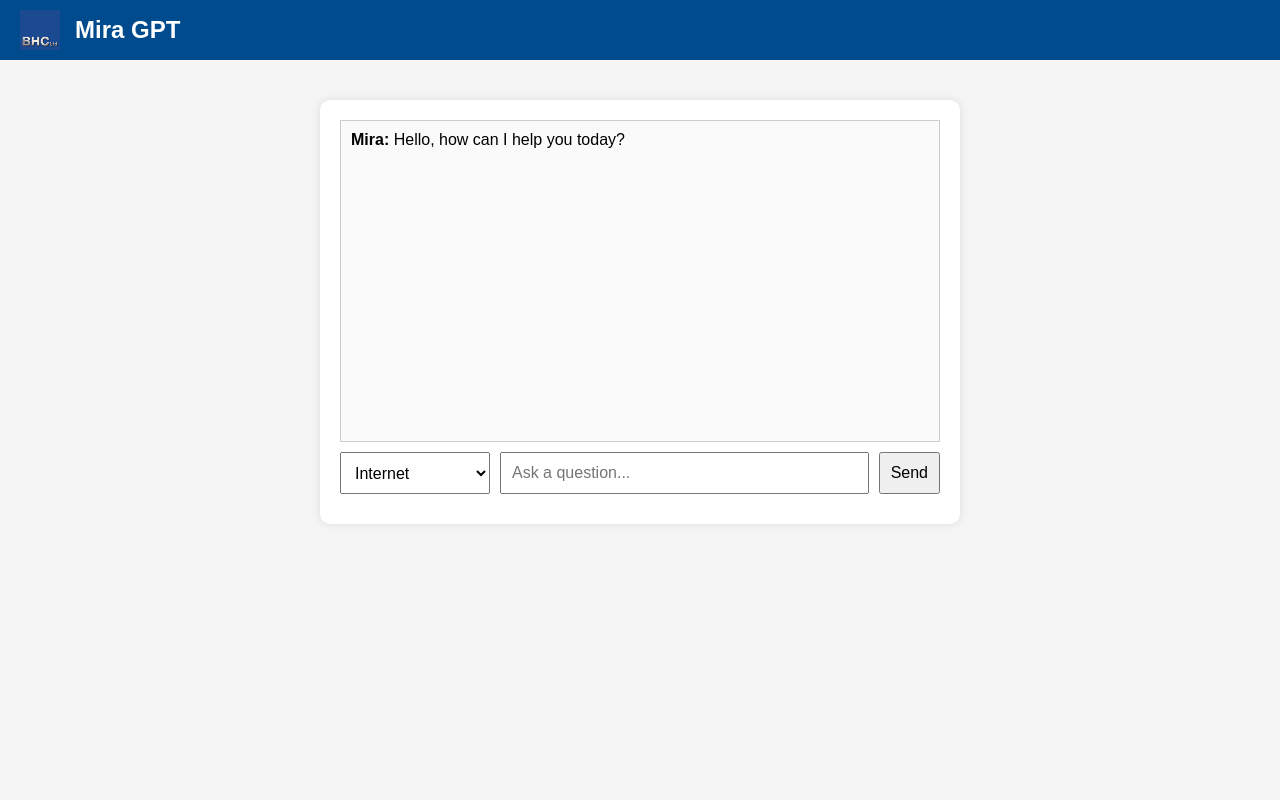
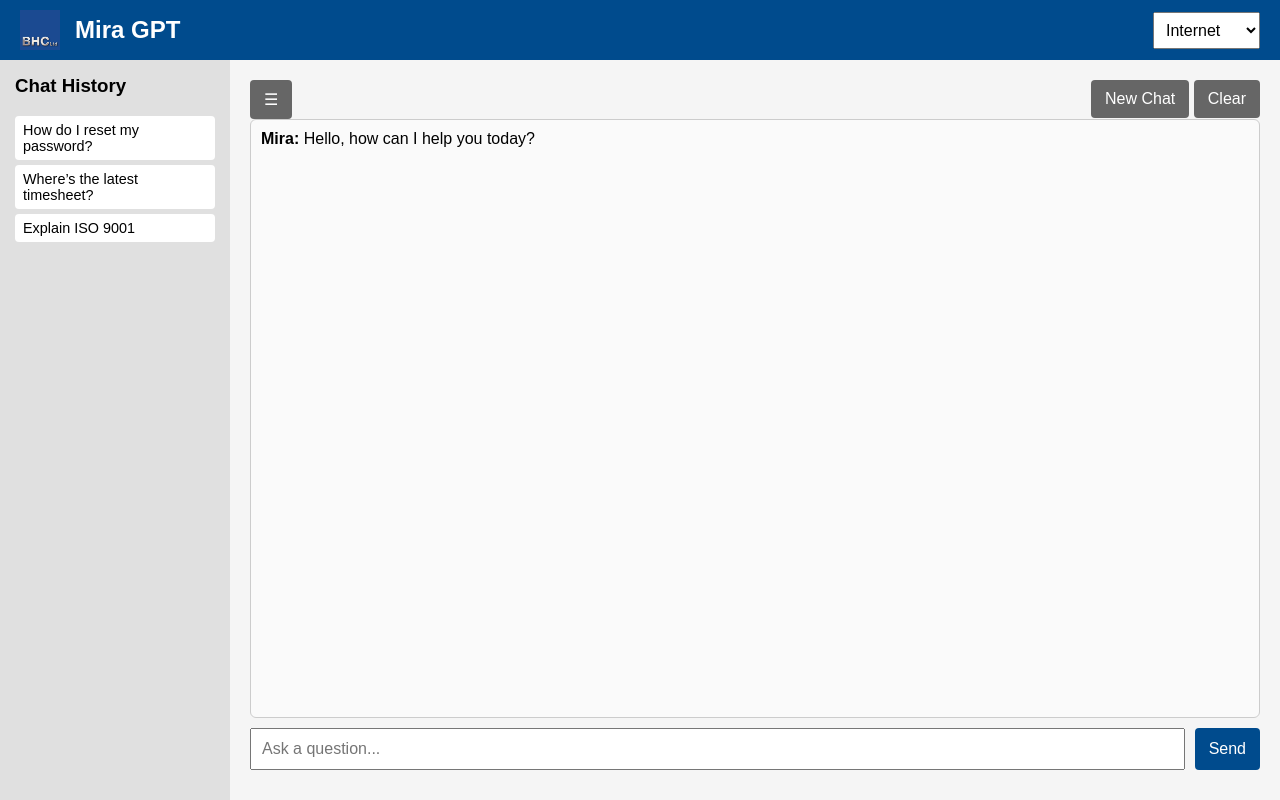
Before and after one commit to rsmith0770/mira-frontend, a plain HTML site: page index.html in a window 1280 px wide. Drawn offline with Linux system fonts and the light colour scheme.

Commit message:
Update index.html

```diff
--- a/index.html
+++ b/index.html
@@ -8,44 +8,93 @@
       margin: 0;
       font-family: Arial, sans-serif;
       background: #f5f5f5;
+      height: 100vh;
+      display: flex;
+      flex-direction: column;
     }
 
     /* Top Bar */
     .top-bar {
       display: flex;
+      justify-content: space-between;
       align-items: center;
       background-color: #004b8d;
       color: white;
       padding: 10px 20px;
     }
 
-    .top-bar img {
+    .top-left {
+      display: flex;
+      align-items: center;
+    }
+
+    .top-left img {
       height: 40px;
       margin-right: 15px;
     }
 
-    .top-bar h1 {
+    .top-left h1 {
+      margin: 0;
       font-size: 1.5em;
-      margin: 0;
     }
 
-    /* Chat UI */
-    .chat-container {
-      max-width: 600px;
-      margin: 40px auto;
-      background: white;
-      border-radius: 10px;
+    .top-right select {
+      padding: 8px;
+      font-size: 1em;
+    }
+
+    /* Layout */
+    .main {
+      flex: 1;
+      display: flex;
+      height: 100%;
+      overflow: hidden;
+    }
+
+    /* Sidebar */
+    .sidebar {
+      width: 200px;
+      background-color: #e0e0e0;
+      padding: 15px;
+      overflow-y: auto;
+      transition: width 0.3s ease;
+    }
+
+    .sidebar.hidden {
+      width: 0;
+      padding: 0;
+      overflow: hidden;
+    }
+
+    .sidebar h3 {
+      margin-top: 0;
+    }
+
+    .history-item {
+      margin: 5px 0;
+      background: #fff;
+      padding: 6px 8px;
+      border-radius: 4px;
+      font-size: 0.9em;
+      cursor: pointer;
+    }
+
+    /* Chat Area */
+    .chat-area {
+      flex: 1;
       padding: 20px;
-      box-shadow: 0 0 10px rgba(0,0,0,0.1);
+      display: flex;
+      flex-direction: column;
     }
 
     .chat-log {
-      height: 300px;
+      flex: 1;
       overflow-y: auto;
       border: 1px solid #ccc;
       padding: 10px;
       margin-bottom: 10px;
       background: #fafafa;
+      border-radius: 6px;
     }
 
     .user-input {
@@ -54,41 +103,80 @@
       margin-bottom: 10px;
     }
 
-    select, input, button {
+    input[type="text"] {
+      flex: 1;
       padding: 10px;
       font-size: 1em;
     }
 
-    select {
-      width: 150px;
+    button {
+      padding: 10px 14px;
+      font-size: 1em;
+      cursor: pointer;
+      border: none;
+      border-radius: 4px;
+      background-color: #004b8d;
+      color: white;
     }
 
-    input {
-      flex: 1;
+    .controls {
+      display: flex;
+      justify-content: space-between;
+    }
+
+    .controls button {
+      background-color: #666;
+    }
+
+    .toggle-sidebar {
+      background-color: #004b8d;
     }
   </style>
 </head>
 <body>
 
-  <!-- Top Bar -->
+  <!-- Header -->
   <div class="top-bar">
-    <img src="BHCLogo.png" alt="BHC Logo" />
-    <h1>Mira GPT</h1>
-  </div>
-
-  <!-- Chat UI -->
-  <div class="chat-container">
-    <div class="chat-log" id="chatLog">
-      <div><strong>Mira:</strong> Hello, how can I help you today?</div>
+    <div class="top-left">
+      <img src="bhclogo.png" alt="BHC Logo">
+      <h1>Mira GPT</h1>
     </div>
-
-    <div class="user-input">
+    <div class="top-right">
       <select id="dataSource">
         <option value="internet">Internet</option>
         <option value="company">Company</option>
       </select>
-      <input type="text" id="userInput" placeholder="Ask a question..." />
-      <button onclick="sendMessage()">Send</button>
+    </div>
+  </div>
+
+  <!-- Main Body -->
+  <div class="main">
+    <!-- Sidebar -->
+    <div class="sidebar" id="sidebar">
+      <h3>Chat History</h3>
+      <div class="history-item">How do I reset my password?</div>
+      <div class="history-item">Where’s the latest timesheet?</div>
+      <div class="history-item">Explain ISO 9001</div>
+    </div>
+
+    <!-- Chat Section -->
+    <div class="chat-area">
+      <div class="controls">
+        <button class="toggle-sidebar" onclick="toggleSidebar()">☰</button>
+        <div>
+          <button onclick="newChat()">New Chat</button>
+          <button onclick="clearChat()">Clear</button>
+        </div>
+      </div>
+
+      <div class="chat-log" id="chatLog">
+        <div><strong>Mira:</strong> Hello, how can I help you today?</div>
+      </div>
+
+      <div class="user-input">
+        <input type="text" id="userInput" placeholder="Ask a question..." />
+        <button onclick="sendMessage()">Send</button>
+      </div>
     </div>
   </div>
 
@@ -107,6 +195,19 @@
       input.value = '';
       log.scrollTop = log.scrollHeight;
     }
+
+    function clearChat() {
+      document.getElementById('chatLog').innerHTML = '<div><strong>Mira:</strong> Hello, how can I help you today?</div>';
+    }
+
+    function newChat() {
+      clearChat();
+    }
+
+    function toggleSidebar() {
+      const sidebar = document.getElementById('sidebar');
+      sidebar.classList.toggle('hidden');
+    }
   </script>
 
 </body>
```
